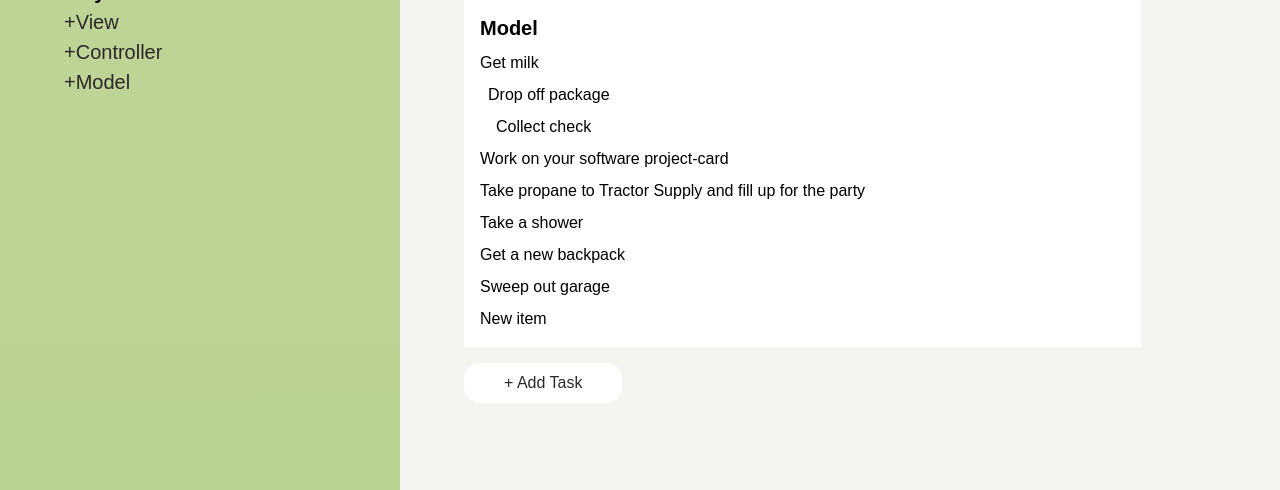
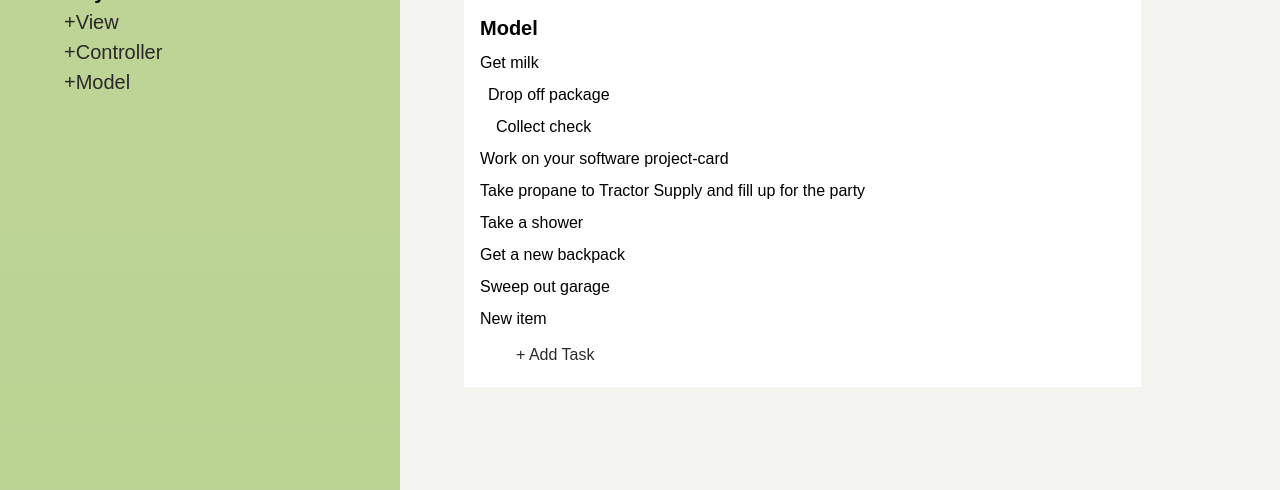
Before and after one commit to atleastonebearplease/to-do-list-TOP, a website built with webpack: page src/index.html in a window 1280 px wide. Both pictures are taken after a click on the button "+ Add Task". Shown: the part 147-637 px from the top of the page. Built offline with nearby package versions, Linux system fonts and the light colour scheme.

Commit message:
feat: Add wrapper for to-do items
-This is so that we can separate the add task button from the header
section in the HTML

```diff
--- a/src/index.html
+++ b/src/index.html
@@ -30,6 +30,7 @@
             <h1 class="to-do__header">Today</h1>
             <div class="to-do-items">
                 <div class="to-do__section">
+                    <div class="to-do-items__wrapper">
                         <div class="to-do__item to-do__heading">Model</div>
                         <div class="to-do__item">Get milk</div>
                         <div class="to-do__item indent_1">Drop off package</div>
@@ -42,6 +43,7 @@
                     </div>
                     <button class="add-task-button">+ Add Task</button>
                 </div>
+            </div>
 
         </div>
     </div>
--- a/src/index.js
+++ b/src/index.js
@@ -91,9 +91,7 @@ console.log("We found " + node.data.title);
 */
 
 function handleAddTaskButton(event) {
-    console.log("Add task clicked");
-
-    let toDoItems = document.querySelector(".to-do__section");
+    let toDoItems = document.querySelector(".to-do-items__wrapper");
     let newTask = document.createElement("div");
     newTask.classList.add("to-do__item");
     newTask.innerText = "New item";
```
Also changed, not shown: 1 other file. Lines whose indentation alone changed are shown as unchanged.
